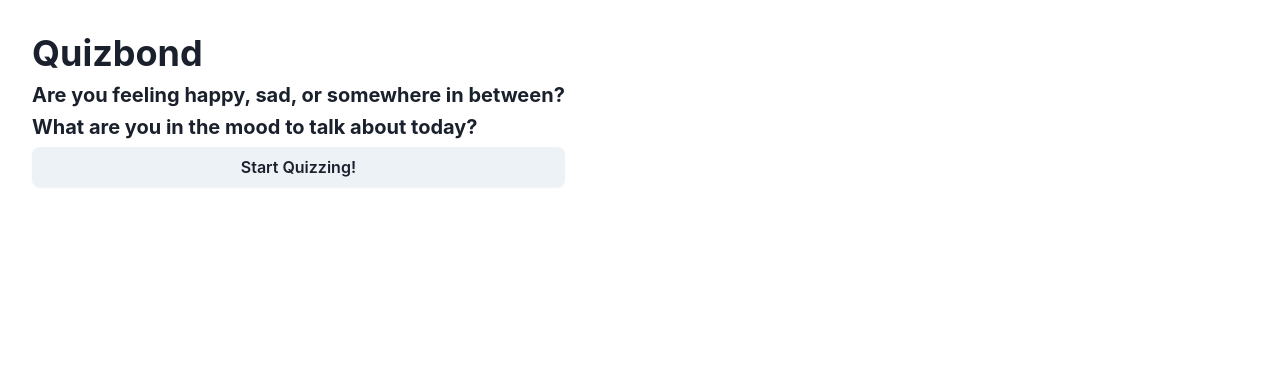
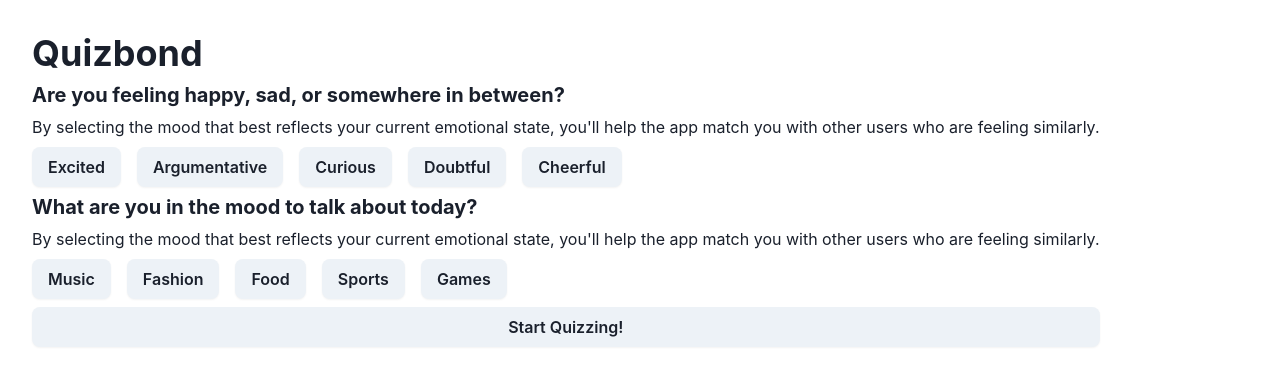
Before and after one commit to Emmanuel-Melon/Quizbond, a Next.js app in the folder apps/web/: page / in a window 1280 px wide. Shown: the top 386 px of the page. Built offline with nearby package versions, Linux system fonts and the light colour scheme.

Commit message:
chore: add prompts

```diff
--- a/apps/web/next.config.js
+++ b/apps/web/next.config.js
@@ -2,5 +2,9 @@ module.exports = {
   reactStrictMode: true,
   experimental: {
     transpilePackages: ["ui"],
+  }
+  ,
+  images: {
+    domains: ["cloudinary.com/", "res.cloudinary.com"],
   },
 };
--- a/apps/web/pages/index.tsx
+++ b/apps/web/pages/index.tsx
@@ -1,5 +1,5 @@
 import { Button } from "ui";
-import { Flex, Stack, Heading } from "@chakra-ui/react";
+import { Flex, Stack, Heading, Text } from "@chakra-ui/react";
 
 export default function Web() {
   return (
@@ -9,9 +9,28 @@ export default function Web() {
         <Heading size="md">
           Are you feeling happy, sad, or somewhere in between?
         </Heading>
+        <Text>By selecting the mood that best reflects your current emotional state, you'll help the app match you with other users who are feeling similarly.</Text>
+        <Flex gap={4}>
+          <Button>Excited</Button>
+          <Button>Argumentative</Button>
+          <Button>Curious</Button>
+          <Button>Doubtful</Button>
+          <Button>Cheerful</Button>
+        </Flex>
         <Heading size="md">
           What are you in the mood to talk about today?
         </Heading>
+        <Text>By selecting the mood that best reflects your current emotional state, you'll help the app match you with other users who are feeling similarly.</Text>
+        <Stack>
+          <Flex gap={4}>
+            <Button>Music</Button>
+            <Button>Fashion</Button>
+            <Button>Food</Button>
+            <Button>Sports</Button>
+            <Button>Games</Button>
+          </Flex>
+        </Stack>
+
         <Button>Start Quizzing!</Button>
       </Stack>
     </Flex>
```
Also changed, not shown: 1 other file (tests, documents, lock files or other folders).
